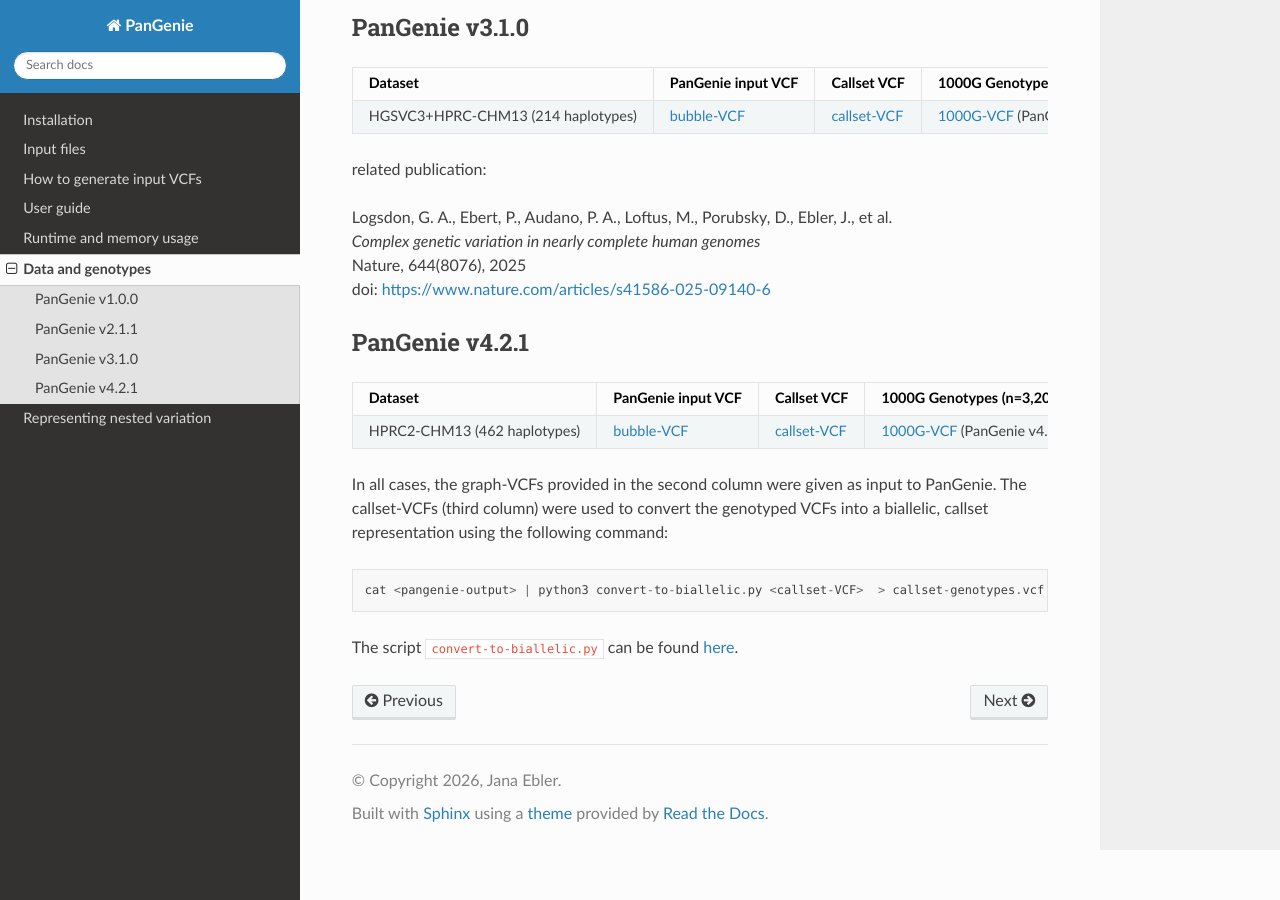
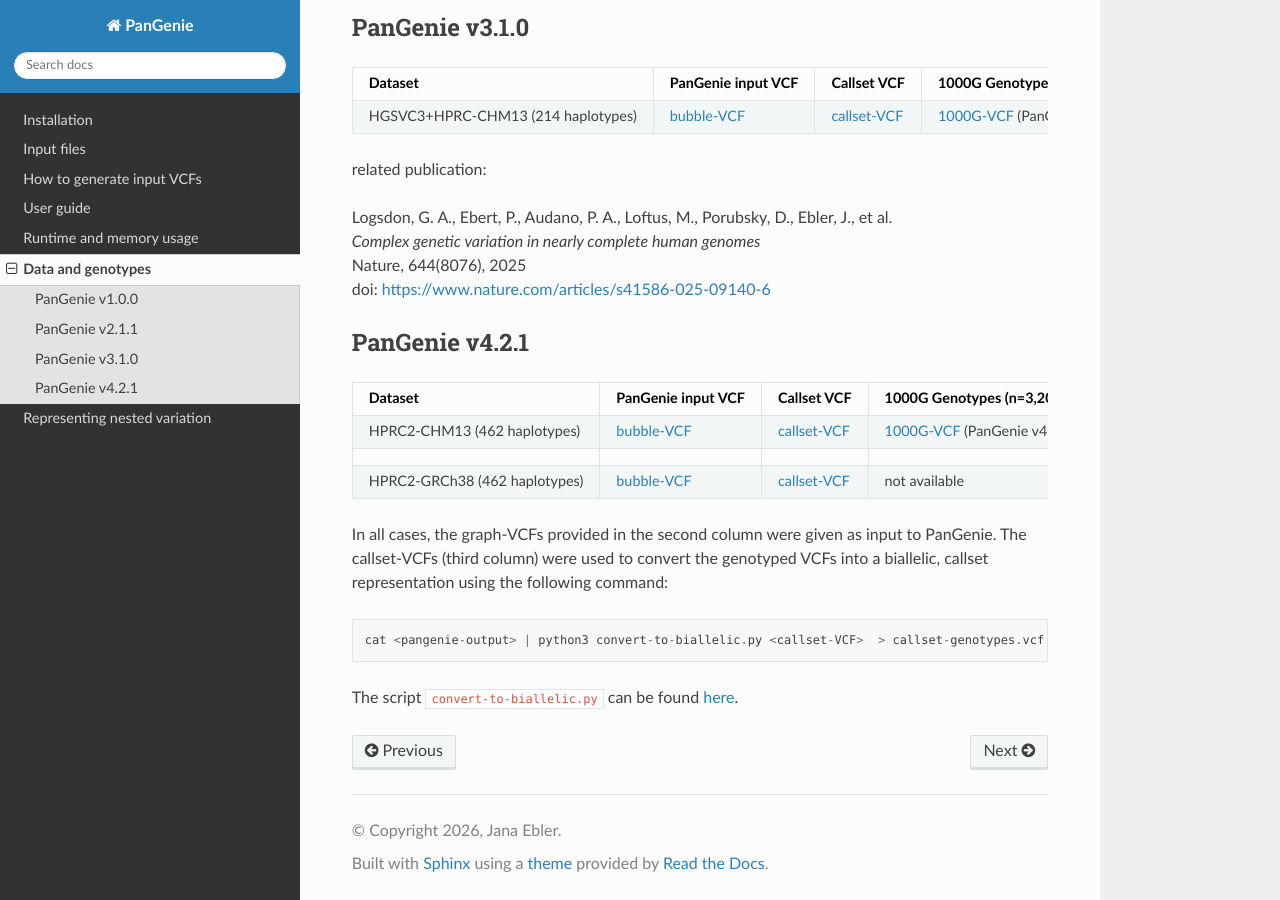
Before and after one commit to eblerjana/pangenie, a Sphinx documentation site: the page built from docs/source/data.rst, in a window 1280 px wide and 900 px high, scrolled down 1037 px. Built offline with Sphinx 7.4.7 and the Read the Docs theme 3.1.0, drawn with Linux system fonts in a browser that asks for light colours.

Commit message:
added links to HPRC2 GRCh38 based panel VCFs

```diff
--- a/docs/source/data.rst
+++ b/docs/source/data.rst
@@ -87,6 +87,9 @@
 
   "HPRC2-CHM13 (462 haplotypes)", `bubble-VCF <https://s3-us-west-2.amazonaws.com/human-pangenomics/pangenomes/scratch/2026_03_30_pangenie/mc_filtered_ids.vcf.gz>`_, `callset-VCF <https://s3-us-west-2.amazonaws.com/human-pangenomics/pangenomes/scratch/2026_03_30_pangenie/mc_filtered_ids_biallelic.vcf.gz>`_ , `1000G-VCF <https://s3-us-west-2.amazonaws.com/human-pangenomics/pangenomes/scratch/2026_03_30_pangenie/pangenie_all-samples_filtered.vcf.gz>`_ (PanGenie v4.2.1)
 
+  "HPRC2-GRCh38 (462 haplotypes)", `bubble-VCF <https://s3-us-west-2.amazonaws.com/human-pangenomics/pangenomes/scratch/2025_02_28_minigraph_cactus/hprc-v2.0-mc-grch38/hprc-v2.0-mc-grch38.pgin.vcf.gz>`_, `callset-VCF <https://s3-us-west-2.amazonaws.com/human-pangenomics/pangenomes/scratch/2025_02_28_minigraph_cactus/hprc-v2.0-mc-grch38/hprc-v2.0-mc-grch38.pgbi.vcf.gz>`_ , "not available"
+
+
 
 
 In all cases, the graph-VCFs provided in the second column were given as input to PanGenie. The callset-VCFs (third column) were used to convert the genotyped VCFs into a biallelic, callset representation using the following command::
```
